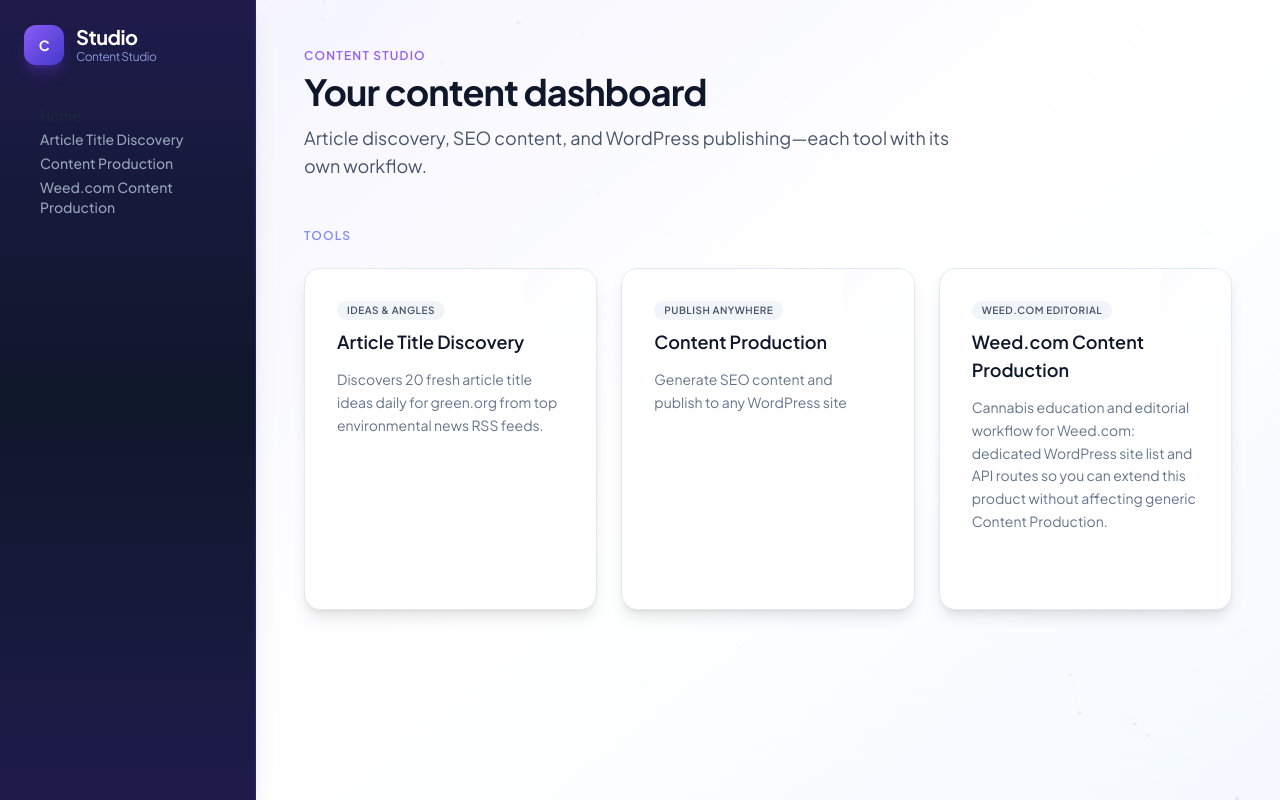
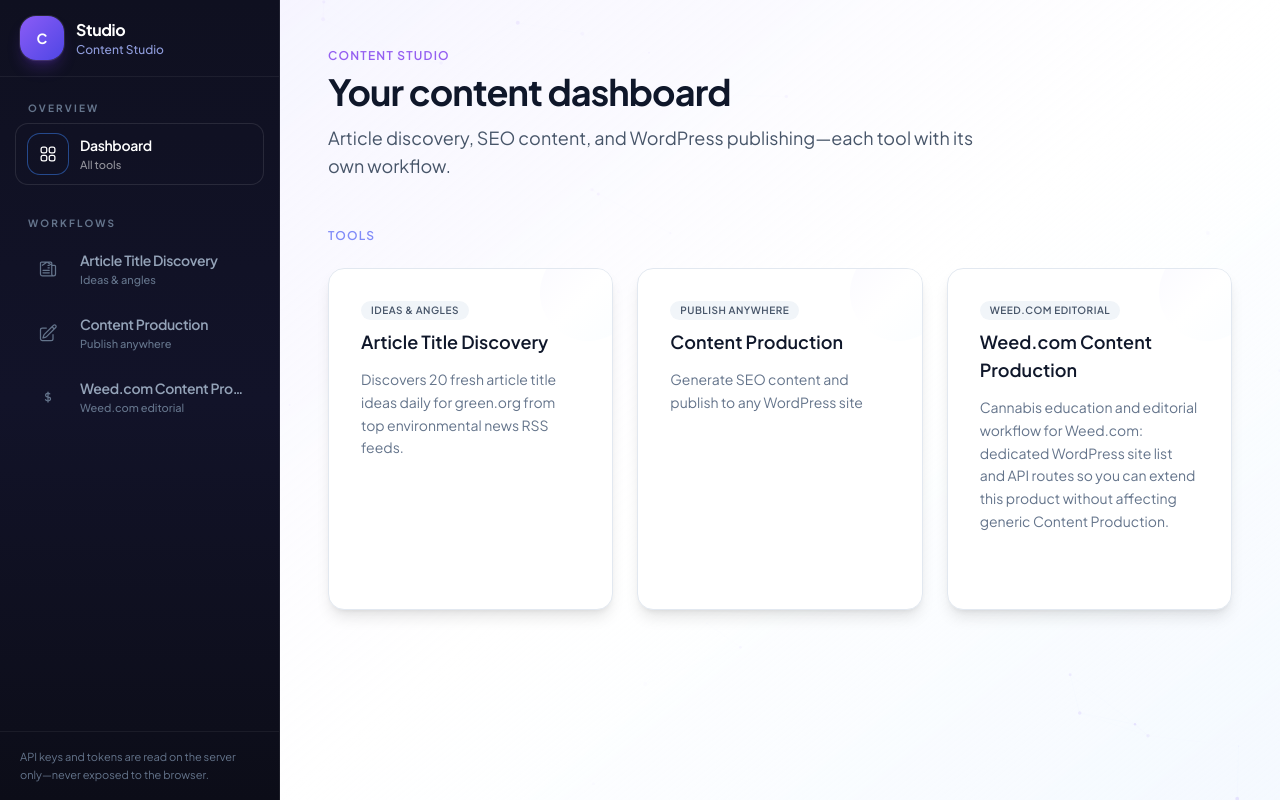
Before and after one commit to NotoriousOnline/SEO-Tools-Platform, a Next.js app: page / in a window 1280 px wide. Built offline with nearby package versions, Linux system fonts and the light colour scheme.

Commit message:
design changes

```diff
--- a/app/api/article-title-discovery/fetch-articles/route.ts
+++ b/app/api/article-title-discovery/fetch-articles/route.ts
@@ -1,5 +1,8 @@
 import { NextResponse } from "next/server";
 import { RSS_FEEDS } from "@/lib/rssFeeds";
+
+/** Avoid prerendering at build time (RSS calls fail or churn and clutter CI logs). */
+export const dynamic = "force-dynamic";
 
 type Article = {
   title: string;
--- a/components/Sidebar.tsx
+++ b/components/Sidebar.tsx
@@ -2,16 +2,108 @@
 
 import Link from "next/link";
 import { usePathname } from "next/navigation";
-import { useState } from "react";
+import { useState, type ComponentType, type ReactNode } from "react";
 import { tools } from "@/lib/toolRegistry";
-import { dashboard, homeNavClasses, toolNavClasses } from "@/lib/dashboardBranding";
+import { dashboard, getSidebarNav, toolDashboardLabel } from "@/lib/dashboardBranding";
+
+function IconHome({ className }: { className?: string }) {
+  return (
+    <svg xmlns="http://www.w3.org/2000/svg" fill="none" viewBox="0 0 24 24" strokeWidth={1.5} stroke="currentColor" className={className} aria-hidden>
+      <path strokeLinecap="round" strokeLinejoin="round" d="M3.75 6A2.25 2.25 0 016 3.75h2.25A2.25 2.25 0 0110.5 6v2.25a2.25 2.25 0 01-2.25 2.25H6a2.25 2.25 0 01-2.25-2.25V6zM3.75 15.75A2.25 2.25 0 016 13.5h2.25a2.25 2.25 0 012.25 2.25V18a2.25 2.25 0 01-2.25 2.25H6A2.25 2.25 0 013.75 18v-2.25zM13.5 6a2.25 2.25 0 012.25-2.25H18A2.25 2.25 0 0120.25 6v2.25A2.25 2.25 0 0118 10.5h-2.25A2.25 2.25 0 0113.5 8.25V6zM13.5 15.75a2.25 2.25 0 012.25-2.25H18a2.25 2.25 0 012.25 2.25V18A2.25 2.25 0 0118 20.25h-2.25A2.25 2.25 0 0113.5 18v-2.25z" />
+    </svg>
+  );
+}
+
+function IconNewspaper({ className }: { className?: string }) {
+  return (
+    <svg xmlns="http://www.w3.org/2000/svg" fill="none" viewBox="0 0 24 24" strokeWidth={1.5} stroke="currentColor" className={className} aria-hidden>
+      <path strokeLinecap="round" strokeLinejoin="round" d="M12 7.5h1.5m-1.5 3h1.5m-7.5 3h7.5m-7.5 3h7.5m3-9h3.375c.621 0 1.125.504 1.125 1.125V18a2.25 2.25 0 01-2.25 2.25M16.5 7.5V18a2.25 2.25 0 002.25 2.25M16.5 7.5V4.875c0-.621-.504-1.125-1.125-1.125H4.125C3.504 3.75 3 4.254 3 4.875V18a2.25 2.25 0 002.25 2.25h13.5M16.5 7.5l-4.875-3.375a1.125 1.125 0 00-1.5 0L5.25 7.5" />
+    </svg>
+  );
+}
+
+function IconCompose({ className }: { className?: string }) {
+  return (
+    <svg xmlns="http://www.w3.org/2000/svg" fill="none" viewBox="0 0 24 24" strokeWidth={1.5} stroke="currentColor" className={className} aria-hidden>
+      <path strokeLinecap="round" strokeLinejoin="round" d="M16.862 4.487l1.687-1.688a1.875 1.875 0 112.652 2.652L10.582 16.07a4.5 4.5 0 01-1.897 1.13L6 18l.8-2.685a4.5 4.5 0 011.13-1.897l8.932-8.931zm0 0L19.5 7.125M18 14v4.75A2.25 2.25 0 0115.75 21H5.25A2.25 2.25 0 013 18.75V8.25A2.25 2.25 0 015.25 6H10" />
+    </svg>
+  );
+}
+
+function IconLeaf({ className }: { className?: string }) {
+  return (
+    <svg xmlns="http://www.w3.org/2000/svg" fill="none" viewBox="0 0 24 24" strokeWidth={1.5} stroke="currentColor" className={className} aria-hidden>
+      <path strokeLinecap="round" strokeLinejoin="round" d="M12 6v12m-3-2.818l.879.659c1.171.879 3.07.879 4.242 0 1.172-.879 1.172-2.303 0-3.182C13.536 12.219 12.768 12 12 12c-.725 0-1.45-.22-2.003-.659-1.106-.879-1.106-2.303 0-3.182s2.9-.879 4.006 0l.087.065" />
+    </svg>
+  );
+}
+
+const toolIcons: Record<string, ComponentType<{ className?: string }>> = {
+  "article-title-discovery": IconNewspaper,
+  "content-production": IconCompose,
+  "weed-com-content-production": IconLeaf,
+};
+
+type NavRowProps = {
+  href: string;
+  active: boolean;
+  icon: ReactNode;
+  title: string;
+  subtitle?: string;
+  tokens: ReturnType<typeof getSidebarNav>;
+  onNavigate: () => void;
+};
+
+function NavRow({ href, active, icon, title, subtitle, tokens, onNavigate }: NavRowProps) {
+  return (
+    <Link
+      href={href}
+      onClick={onNavigate}
+      className={`group relative flex items-center gap-3 rounded-xl py-2.5 pl-3 pr-3 transition-all duration-200 ${
+        active ? tokens.rowActive : tokens.rowIdle
+      }`}
+    >
+      {active ? (
+        <span
+          className={`absolute left-0 top-1/2 h-9 w-1 -translate-y-1/2 rounded-full ${tokens.bar}`}
+          aria-hidden
+        />
+      ) : null}
+      <span
+        className={`flex h-10 w-10 shrink-0 items-center justify-center rounded-xl transition-colors duration-200 [&>svg]:h-5 [&>svg]:w-5 ${
+          active ? tokens.iconActive : tokens.iconIdle
+        }`}
+      >
+        {icon}
+      </span>
+      <span className="min-w-0 flex-1">
+        <span className="block truncate text-sm font-semibold tracking-tight">{title}</span>
+        {subtitle ? (
+          <span
+            className={`mt-0.5 block truncate text-[11px] font-medium leading-snug ${
+              active ? "text-white/55" : "text-slate-500 group-hover:text-slate-400"
+            }`}
+          >
+            {subtitle}
+          </span>
+        ) : null}
+      </span>
+    </Link>
+  );
+}
+
+function NavSectionLabel({ children }: { children: ReactNode }) {
+  return (
+    <p className="mb-2 px-3 text-[10px] font-bold uppercase tracking-[0.22em] text-slate-500">{children}</p>
+  );
+}
 
 export function Sidebar() {
   const pathname = usePathname();
   const [mobileOpen, setMobileOpen] = useState(false);
+  const close = () => setMobileOpen(false);
 
   const isHomeActive = pathname === "/";
-
   const isToolActive = (href: string) => pathname.startsWith(href);
 
   return (
@@ -19,75 +111,90 @@
       <button
         type="button"
         onClick={() => setMobileOpen(true)}
-        className="fixed left-4 top-4 z-40 flex h-10 w-10 items-center justify-center rounded-full bg-indigo-900 text-white shadow-lg shadow-indigo-900/30 md:hidden"
+        className="fixed left-4 top-4 z-40 flex h-11 w-11 items-center justify-center rounded-2xl bg-gradient-to-br from-indigo-600 to-violet-700 text-white shadow-lg shadow-indigo-900/35 md:hidden"
         aria-label="Open menu"
       >
-        <svg xmlns="http://www.w3.org/2000/svg" fill="none" viewBox="0 0 24 24" strokeWidth={2} stroke="currentColor" className="h-6 w-6">
+        <svg xmlns="http://www.w3.org/2000/svg" fill="none" viewBox="0 0 24 24" strokeWidth={2} stroke="currentColor" className="h-5 w-5">
           <path strokeLinecap="round" strokeLinejoin="round" d="M3.75 6.75h16.5M3.75 12h16.5m-16.5 5.25h16.5" />
         </svg>
       </button>
 
-      {mobileOpen && (
-        <div
-          className="fixed inset-0 z-50 bg-black/50 md:hidden"
-          onClick={() => setMobileOpen(false)}
-          aria-hidden
-        />
-      )}
+      {mobileOpen ? (
+        <div className="fixed inset-0 z-50 bg-slate-950/60 backdrop-blur-[2px] md:hidden" onClick={close} aria-hidden />
+      ) : null}
 
       <aside
-        className={`fixed inset-y-0 left-0 z-50 flex w-64 flex-col border-r border-indigo-800/40 bg-gradient-to-b from-indigo-950 via-slate-900 to-indigo-950 shadow-xl transition-transform duration-300 ease-out md:relative md:inset-auto md:translate-x-0 md:shrink-0 ${
-          mobileOpen ? "translate-x-0" : "-translate-x-full"
+        className={`fixed inset-y-0 left-0 z-50 flex w-[280px] max-w-[85vw] flex-col border-r border-white/[0.07] bg-gradient-to-b from-[#0f1020] via-[#121329] to-[#0c0d18] shadow-2xl shadow-black/40 transition-transform duration-300 ease-out md:relative md:inset-auto md:max-w-none md:translate-x-0 md:shadow-none ${
+          mobileOpen ? "translate-x-0" : "-translate-x-full md:translate-x-0"
         }`}
       >
-        <span className="absolute right-4 top-4 md:hidden">
+        <div className="flex items-center justify-between border-b border-white/[0.06] px-4 py-4 md:px-5">
+          <Link href="/" onClick={close} className="group flex min-w-0 items-center gap-3">
+            <span className="flex h-11 w-11 shrink-0 items-center justify-center rounded-2xl bg-gradient-to-br from-violet-500 to-indigo-600 text-sm font-bold text-white shadow-lg shadow-violet-600/25 ring-1 ring-white/10">
+              {dashboard.logoLetter}
+            </span>
+            <span className="min-w-0 leading-tight">
+              <span className="block truncate text-base font-bold tracking-tight text-white">{dashboard.appNameShort}</span>
+              <span className="block truncate text-xs font-medium text-indigo-300/85">{dashboard.appName}</span>
+            </span>
+          </Link>
           <button
             type="button"
-            onClick={() => setMobileOpen(false)}
-            className="flex h-10 w-10 items-center justify-center rounded-full text-slate-400 hover:bg-white/10 hover:text-white"
+            onClick={close}
+            className="flex h-9 w-9 shrink-0 items-center justify-center rounded-xl text-slate-400 transition-colors hover:bg-white/10 hover:text-white md:hidden"
             aria-label="Close menu"
           >
-            <svg xmlns="http://www.w3.org/2000/svg" fill="none" viewBox="0 0 24 24" strokeWidth={2} stroke="currentColor" className="h-6 w-6">
+            <svg xmlns="http://www.w3.org/2000/svg" fill="none" viewBox="0 0 24 24" strokeWidth={2} stroke="currentColor" className="h-5 w-5">
               <path strokeLinecap="round" strokeLinejoin="round" d="M6 18L18 6M6 6l12 12" />
             </svg>
           </button>
-        </span>
-        <div className="flex h-full flex-col p-6">
-          <Link
+        </div>
+
+        <nav className="flex flex-1 flex-col gap-8 overflow-y-auto px-3 py-6 md:px-4">
+          <div>
+            <NavSectionLabel>Overview</NavSectionLabel>
+            <div className="space-y-1">
+              <NavRow
                 href="/"
-            onClick={() => setMobileOpen(false)}
-            className="mb-10 flex items-center gap-3 text-xl font-bold tracking-tight text-white"
-          >
-            <span className="flex h-10 w-10 items-center justify-center rounded-xl bg-gradient-to-br from-violet-500 to-indigo-700 text-sm font-bold text-white shadow-lg shadow-violet-600/30">
-              {dashboard.logoLetter}
-            </span>
-            <span className="flex flex-col leading-tight">
-              <span>{dashboard.appNameShort}</span>
-              <span className="text-xs font-normal text-indigo-300/80">{dashboard.appName}</span>
-            </span>
-          </Link>
-          <nav className="flex flex-col gap-1">
-            <Link
-              href="/"
-              onClick={() => setMobileOpen(false)}
-              className={homeNavClasses(isHomeActive)}
-            >
-              Home
-            </Link>
+                active={isHomeActive}
+                icon={<IconHome />}
+                title="Dashboard"
+                subtitle="All tools"
+                tokens={getSidebarNav("home")}
+                onNavigate={close}
+              />
+            </div>
+          </div>
+
+          <div>
+            <NavSectionLabel>Workflows</NavSectionLabel>
+            <div className="space-y-1">
               {tools.map((tool) => {
                 const href = `/tools/${tool.slug}`;
+                const active = isToolActive(href);
+                const Icon = toolIcons[tool.slug] ?? IconCompose;
+                const subtitle = toolDashboardLabel[tool.slug];
                 return (
-                <Link
+                  <NavRow
                     key={tool.slug}
                     href={href}
-                  onClick={() => setMobileOpen(false)}
-                  className={toolNavClasses(tool.slug, isToolActive(href))}
-                >
-                  {tool.name}
-                </Link>
+                    active={active}
+                    icon={<Icon />}
+                    title={tool.name}
+                    subtitle={subtitle}
+                    tokens={getSidebarNav(tool.slug)}
+                    onNavigate={close}
+                  />
                 );
               })}
+            </div>
+          </div>
         </nav>
+
+        <div className="mt-auto border-t border-white/[0.06] px-4 py-4 md:px-5">
+          <p className="text-[11px] leading-relaxed text-slate-500">
+            API keys and tokens are read on the server only—never exposed to the browser.
+          </p>
         </div>
       </aside>
     </>
--- a/lib/dashboardBranding.ts
+++ b/lib/dashboardBranding.ts
@@ -17,19 +17,32 @@
   "weed-com-content-production": "Weed.com editorial",
 };
 
+/** Tokens for sidebar nav rows (active bar, row bg, icon box). */
+export type SidebarNavTokens = {
+  bar: string;
+  rowActive: string;
+  rowIdle: string;
+  iconActive: string;
+  iconIdle: string;
+};
+
+export const homeSidebarNav: SidebarNavTokens = {
+  bar: "bg-indigo-400",
+  rowActive:
+    "bg-white/[0.12] text-white shadow-[inset_0_1px_0_0_rgba(255,255,255,0.06)] ring-1 ring-white/10",
+  rowIdle: "text-slate-400 hover:bg-white/[0.06] hover:text-indigo-100",
+  iconActive: "bg-indigo-500/40 text-indigo-50 ring-1 ring-indigo-300/25 shadow-inner",
+  iconIdle: "bg-white/[0.06] text-slate-500 group-hover:bg-white/10 group-hover:text-indigo-200",
+};
+
 type ToolTheme = {
-  /** Left rule on tool page header */
   headerAccent: string;
-  /** Home card blob gradient */
   cardBlob: string;
   cardBorderHover: string;
   cardTitleHover: string;
   cardCta: string;
-  /** Sidebar link when this tool is active */
-  navActive: string;
-  navIdle: string;
-  /** ToolLayout description subtle tint */
   descriptionClass: string;
+  sidebarNav: SidebarNavTokens;
 };
 
 const defaultTheme: ToolTheme = {
@@ -38,9 +51,15 @@
   cardBorderHover: "hover:border-indigo-200",
   cardTitleHover: "group-hover:text-indigo-600",
   cardCta: "text-indigo-600",
-  navActive: "bg-indigo-500/25 text-indigo-200 shadow-inner",
-  navIdle: "text-slate-400 hover:bg-white/5 hover:text-slate-200",
   descriptionClass: "text-slate-600",
+  sidebarNav: {
+    bar: "bg-indigo-400",
+    rowActive:
+      "bg-white/[0.12] text-white shadow-[inset_0_1px_0_0_rgba(255,255,255,0.06)] ring-1 ring-white/10",
+    rowIdle: "text-slate-400 hover:bg-white/[0.06] hover:text-slate-200",
+    iconActive: "bg-indigo-500/40 text-indigo-50 ring-1 ring-indigo-300/25",
+    iconIdle: "bg-white/[0.06] text-slate-500 group-hover:text-indigo-200",
+  },
 };
 
 const themes: Record<string, ToolTheme> = {
@@ -50,9 +69,15 @@
     cardBorderHover: "hover:border-violet-200",
     cardTitleHover: "group-hover:text-violet-700",
     cardCta: "text-violet-600",
-    navActive: "bg-violet-500/25 text-violet-200 shadow-inner",
-    navIdle: "text-slate-400 hover:bg-white/5 hover:text-violet-200/90",
     descriptionClass: "text-violet-950/70",
+    sidebarNav: {
+      bar: "bg-violet-400",
+      rowActive:
+        "bg-violet-500/[0.22] text-violet-50 shadow-[inset_0_1px_0_0_rgba(255,255,255,0.08)] ring-1 ring-violet-400/25",
+      rowIdle: "text-slate-400 hover:bg-white/[0.05] hover:text-violet-200",
+      iconActive: "bg-violet-500/45 text-violet-50 ring-1 ring-violet-300/30",
+      iconIdle: "bg-white/[0.06] text-slate-500 group-hover:text-violet-200",
+    },
   },
   "content-production": {
     headerAccent: "border-l-4 border-sky-500",
@@ -60,9 +85,15 @@
     cardBorderHover: "hover:border-sky-200",
     cardTitleHover: "group-hover:text-sky-700",
     cardCta: "text-sky-600",
-    navActive: "bg-sky-500/25 text-sky-200 shadow-inner",
-    navIdle: "text-slate-400 hover:bg-white/5 hover:text-sky-200/90",
     descriptionClass: "text-sky-950/70",
+    sidebarNav: {
+      bar: "bg-sky-400",
+      rowActive:
+        "bg-sky-500/[0.22] text-sky-50 shadow-[inset_0_1px_0_0_rgba(255,255,255,0.08)] ring-1 ring-sky-400/25",
+      rowIdle: "text-slate-400 hover:bg-white/[0.05] hover:text-sky-200",
+      iconActive: "bg-sky-500/45 text-sky-50 ring-1 ring-sky-300/30",
+      iconIdle: "bg-white/[0.06] text-slate-500 group-hover:text-sky-200",
+    },
   },
   "weed-com-content-production": {
     headerAccent: "border-l-4 border-emerald-500",
@@ -70,9 +101,15 @@
     cardBorderHover: "hover:border-emerald-200",
     cardTitleHover: "group-hover:text-emerald-800",
     cardCta: "text-emerald-600",
-    navActive: "bg-emerald-500/25 text-emerald-200 shadow-inner",
-    navIdle: "text-slate-400 hover:bg-white/5 hover:text-emerald-200/90",
     descriptionClass: "text-emerald-950/70",
+    sidebarNav: {
+      bar: "bg-emerald-400",
+      rowActive:
+        "bg-emerald-500/[0.22] text-emerald-50 shadow-[inset_0_1px_0_0_rgba(255,255,255,0.08)] ring-1 ring-emerald-400/25",
+      rowIdle: "text-slate-400 hover:bg-white/[0.05] hover:text-emerald-200",
+      iconActive: "bg-emerald-500/45 text-emerald-50 ring-1 ring-emerald-300/30",
+      iconIdle: "bg-white/[0.06] text-slate-500 group-hover:text-emerald-200",
+    },
   },
 };
 
@@ -80,19 +117,7 @@
   return themes[slug] ?? defaultTheme;
 }
 
-export function homeNavClasses(isActive: boolean): string {
-  const base = "rounded-xl px-4 py-3 text-sm font-medium transition-all";
-  if (isActive) {
-    return `${base} bg-indigo-500/20 text-indigo-200 shadow-inner`;
-  }
-  return `${base} text-slate-400 hover:bg-white/5 hover:text-indigo-200/90`;
+export function getSidebarNav(slug: "home" | string): SidebarNavTokens {
+  if (slug === "home") return homeSidebarNav;
+  return getToolTheme(slug).sidebarNav;
 }
-
-export function toolNavClasses(slug: string, isActive: boolean): string {
-  const t = getToolTheme(slug);
-  const base = "rounded-xl px-4 py-3 text-sm font-medium transition-all";
-  if (isActive) {
-    return `${base} ${t.navActive}`;
-  }
-  return `${base} ${t.navIdle}`;
-}
--- a/tools/article-title-discovery/index.tsx
+++ b/tools/article-title-discovery/index.tsx
@@ -84,30 +84,21 @@
 
   return (
     <div className="space-y-8">
-      {/* Section 1 — Header */}
-      <div>
-        <h1 className="text-2xl font-bold tracking-tight text-slate-900">
-          Article Title Discovery
-        </h1>
-        <p className="mt-2 text-slate-600">
-          Generates 20 fresh article title ideas for green.org daily from top environmental news
-          sources
-        </p>
-        <div className="mt-3 flex flex-wrap items-center gap-2">
-          <span className="inline-flex items-center rounded-full bg-teal-100 px-3 py-0.5 text-xs font-medium text-teal-800">
+      {/* Title/description live in ToolLayout via config — only tool-specific status here */}
+      <div className="flex flex-wrap items-center gap-2">
+        <span className="inline-flex items-center rounded-full bg-violet-100 px-3 py-0.5 text-xs font-medium text-violet-800">
           Daily 1 PM ET
         </span>
         <span className="inline-flex items-center rounded-full bg-slate-100 px-3 py-0.5 text-xs font-medium text-slate-700">
-            8 Sources
+          {RSS_FEEDS.length} Sources
         </span>
         <span className="inline-flex items-center gap-1.5 rounded-full border border-slate-200 bg-white px-3 py-1 text-xs font-mono font-medium text-slate-700">
           <span className="text-slate-500">Next run in:</span>
           {countdown || "—"}
         </span>
       </div>
-      </div>
 
-      {/* Section 2 — Sources List */}
+      {/* Sources list */}
       <div>
         <h2 className="text-sm font-medium text-slate-500">RSS Sources</h2>
         <div className="mt-2 flex flex-wrap gap-2">
@@ -122,13 +113,13 @@
         </div>
       </div>
 
-      {/* Section 3 — Manual Run */}
+      {/* Manual run */}
       <div>
         <button
           type="button"
           onClick={handleRun}
           disabled={loading}
-          className="inline-flex items-center gap-2 rounded-lg bg-teal-600 px-4 py-2.5 text-sm font-medium text-white shadow-sm transition-colors hover:bg-teal-700 disabled:opacity-60 disabled:cursor-not-allowed"
+          className="inline-flex items-center gap-2 rounded-lg bg-violet-600 px-4 py-2.5 text-sm font-medium text-white shadow-sm transition-colors hover:bg-violet-700 disabled:opacity-60 disabled:cursor-not-allowed"
         >
           {loading ? (
             <>
@@ -192,7 +183,7 @@
                     href={r.source_url}
                     target="_blank"
                     rel="noopener noreferrer"
-                    className="text-sm text-teal-600 hover:underline"
+                    className="text-sm text-violet-600 hover:underline"
                   >
                     {r.source_url}
                   </a>
@@ -203,7 +194,7 @@
         </div>
       )}
 
-      {/* Section 5 — Last Run */}
+      {/* Last run */}
       <div className="text-sm text-slate-500">
         Last run: {lastRun ? lastRun.toLocaleString() : "never"}
       </div>
```
Also changed, not shown: tools/content-production/ContentProductionTool.tsx (+3 -6 lines). Lines whose indentation alone changed are shown as unchanged.
